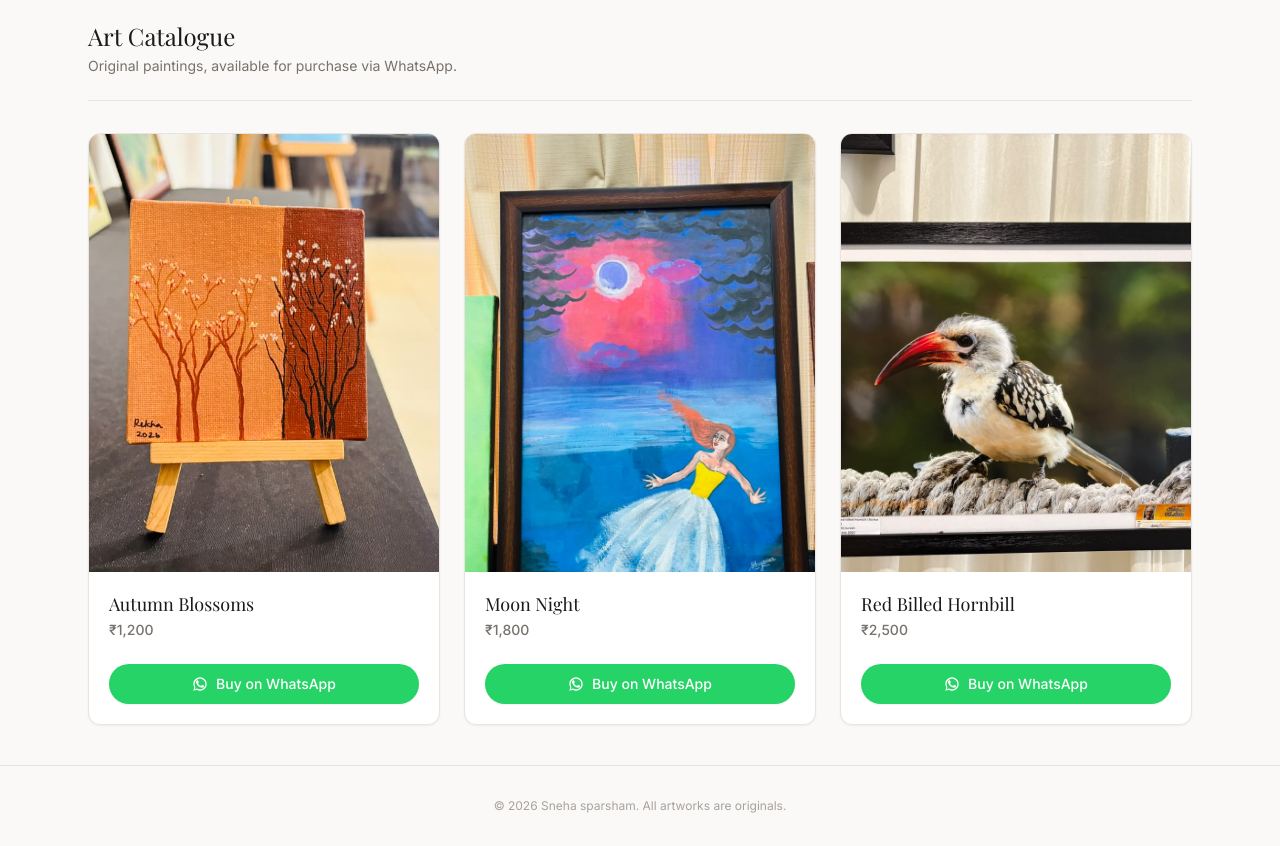
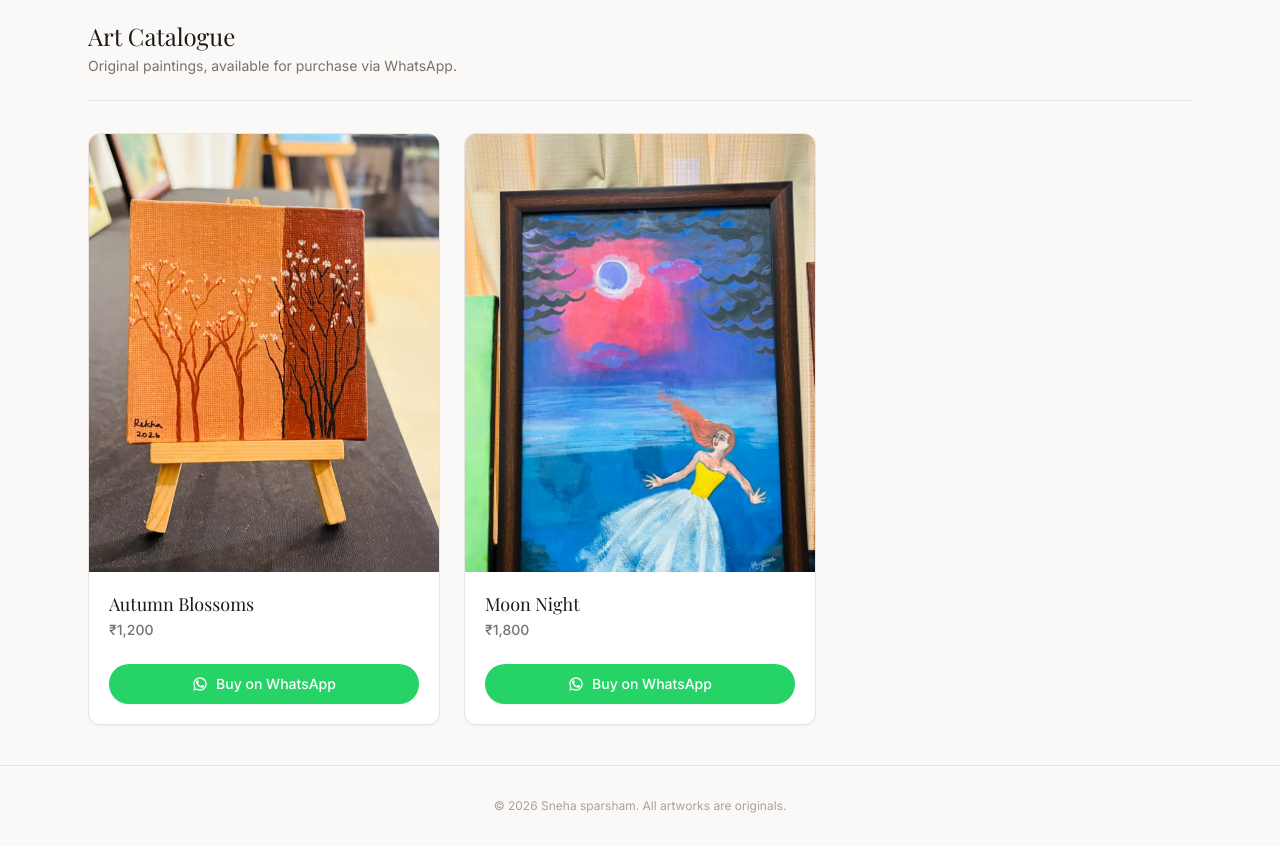
Before and after one commit to jasilmohmd/Art-catalogue, a Next.js app: page / in a window 1280 px wide. Shown: the part 820-1666 px from the top of the page. Built offline with nearby package versions, Linux system fonts and the light colour scheme; a web font is replaced by a local one.

Commit message:
chore: remove Red Billed Hornbill artwork

```diff
--- a/data/artworks.ts
+++ b/data/artworks.ts
@@ -23,11 +23,4 @@ export const artworks: Artwork[] = [
     image: "/artworks/moon_night-1800.jpeg",
     available: true,
   },
-  {
-    id: "red-billed-hornbill",
-    name: "Red Billed Hornbill",
-    price: 2500,
-    image: "/artworks/red_billed_hornbill-2500.jpeg",
-    available: true,
-  },
 ];
```
Also changed, not shown: public/artworks/red_billed_hornbill-2500.jpeg (deleted).
